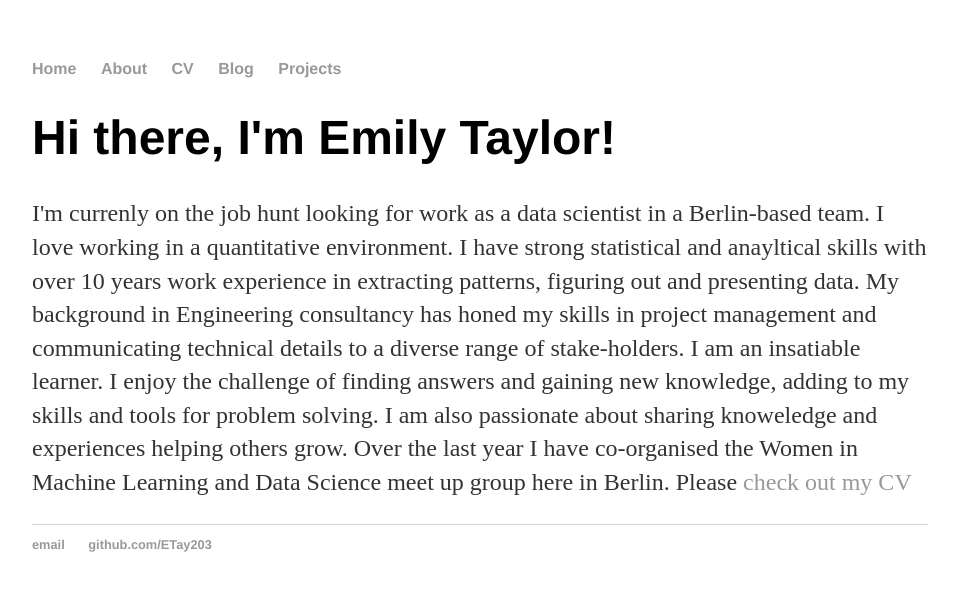
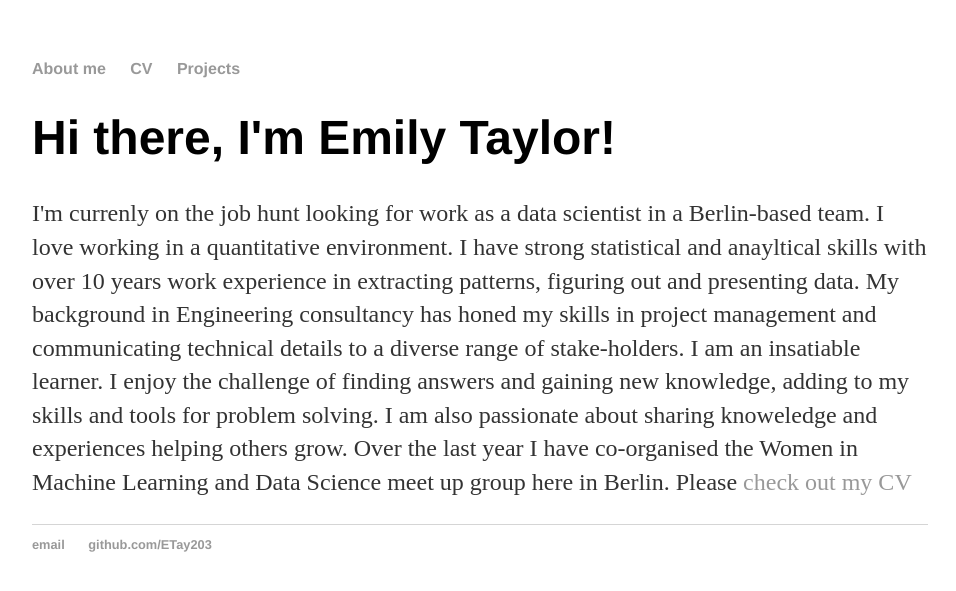
Before and after one commit to ETay203/ETay203.github.io, a Jekyll site: the page built from index.html, in a window 1280 px wide. Shown: the top 591 px of the page, without its empty margins (160-1116 px from the left). Built offline with Jekyll 4.4.1, drawn with Linux system fonts in a browser that asks for light colours.

Commit message:
removed about and blog

```diff
--- a/_layouts/default.html
+++ b/_layouts/default.html
@@ -7,10 +7,8 @@
 		<body>
 			<nav>
 	    		<ul>
-	        		<li><a href="/">Home</a></li>
-		        	<li><a href="/about">About</a></li>
-	        		<li><a href="/cv">CV</a></li>
-	        		<li><a href="/blog">Blog</a></li>
+	        		<li><a href="/">About me</a></li>
+				<li><a href="/cv">CV</a></li>
 	        		<li><a href="/projects">Projects</a></li>
 	    		</ul>
 			</nav>
```
